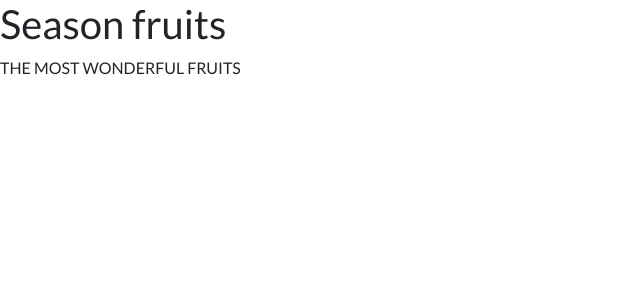
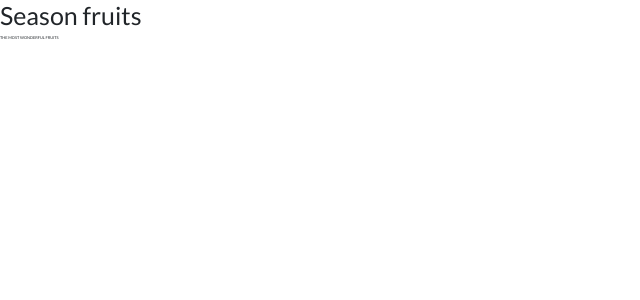
Before and after one commit to xMarioOP/season-fruits-landing-page, a React (Vite) app: page / in a window 1280 px wide. Shown: the top 300 px of the page, without its empty margins (0-640 px from the left). Built offline with nearby package versions, Linux system fonts and the light colour scheme.

Commit message:
Global Styles

```diff
--- a/src/index.scss
+++ b/src/index.scss
@@ -1,3 +1,7 @@
 * {
-    font-family: "Lato", serif;
-  }
+  font-family: "Lato", serif;
+  margin: 0;
+  padding: 0;
+  box-sizing: border-box;
+  font-size: 62.5%;
+}
```
